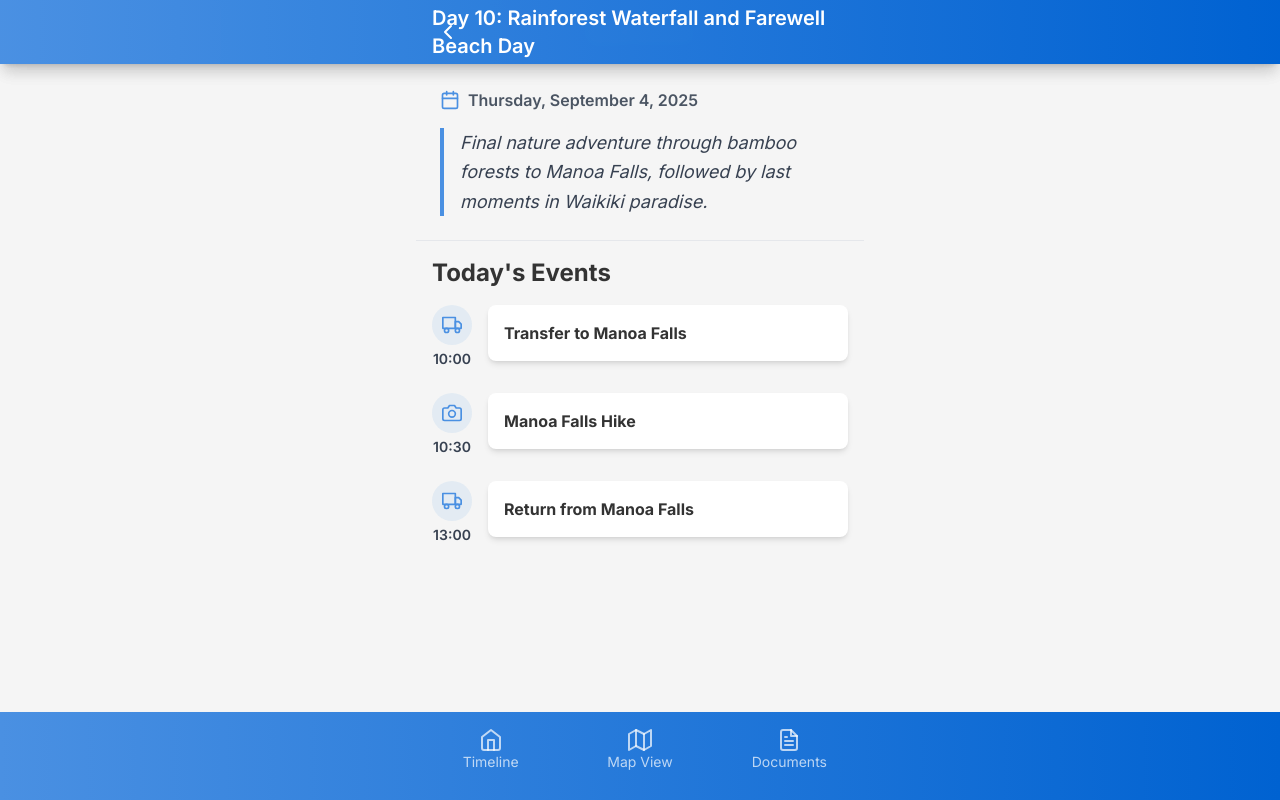
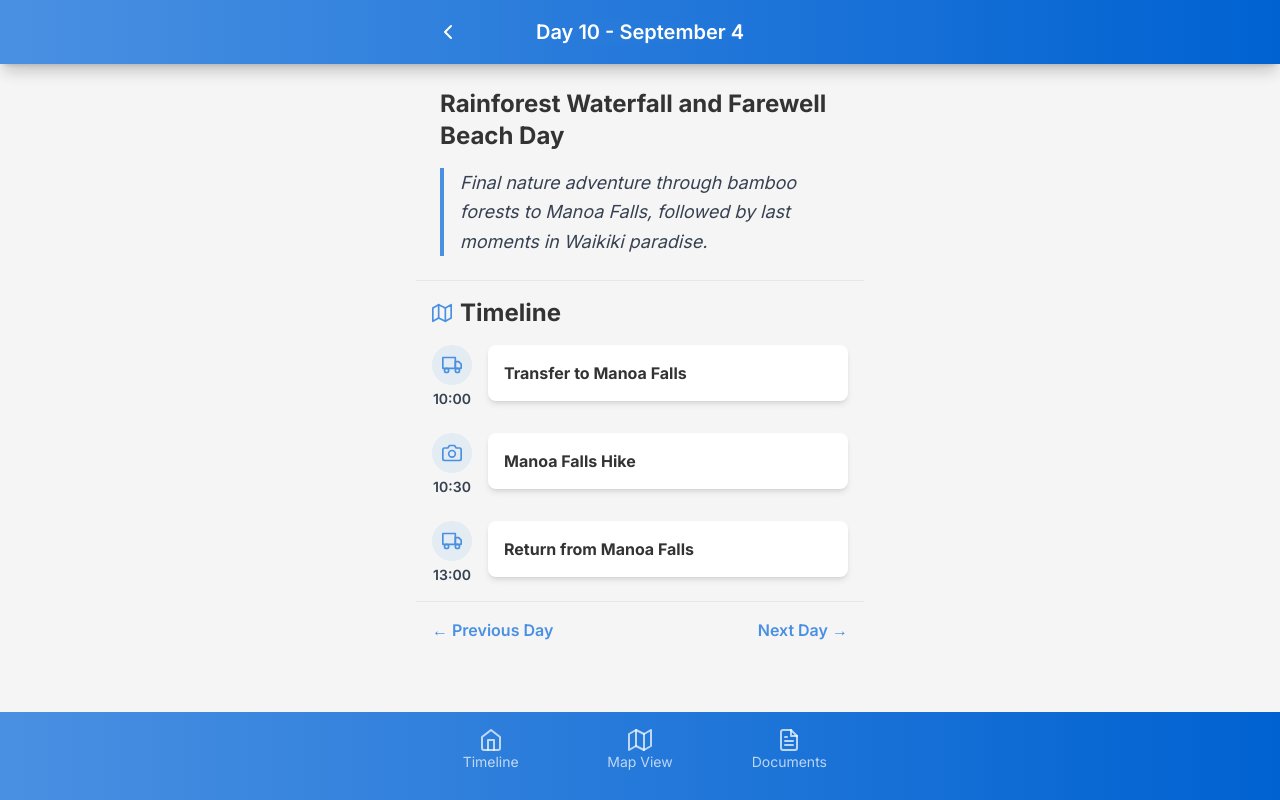
Before and after one commit to oblanao/usa-2025-app, a Next.js app: page /destinations/honolulu/day/10 in a window 1280 px wide. Built offline with nearby package versions, Linux system fonts and the light colour scheme.

Commit message:
improves individual day page

```diff
--- a/src/app/destinations/[id]/day/[day_index]/page.tsx
+++ b/src/app/destinations/[id]/day/[day_index]/page.tsx
@@ -3,7 +3,8 @@ import Header from "@/app/components/Header";
 import TimelineCard from "@/app/components/TimelineCard";
 import { Event } from "@/app/lib/types";
 import { notFound } from "next/navigation";
-import { Calendar } from "react-feather";
+import Link from "next/link";
+import { Map } from "react-feather";
 
 type DayPageProps = {
   params: Promise<{
@@ -26,24 +27,23 @@ export default async function DayPage(props: DayPageProps) {
     (event) => event.day_index === day.day_index
   );
 
-  const formattedDate = new Date(day.date).toLocaleDateString("en-US", {
-    weekday: "long",
-    year: "numeric",
+  const shortHeaderDate = new Date(day.date).toLocaleDateString("en-US", {
     month: "long",
     day: "numeric",
   });
 
+  const previousDay =
+    day.day_index > 1 ? await getDayByIndex(day.day_index - 1) : undefined;
+  const nextDay = await getDayByIndex(day.day_index + 1);
+
   return (
     <>
       <Header
-        title={`Day ${day.day_index}: ${day.brief_title}`}
+        title={`Day ${day.day_index} - ${shortHeaderDate}`}
         showBackButton
       />
       <div className="p-4 sm:p-6 border-b">
-        <div className="flex items-center space-x-2 text-gray-600">
-          <Calendar size={20} className="text-accent" />
-          <span className="font-semibold">{formattedDate}</span>
-        </div>
+        <h2 className="text-2xl font-bold text-text">{day.brief_title}</h2>
         <div className="mt-4 border-l-4 border-accent pl-4">
           <p className="text-lg italic text-gray-700 leading-relaxed">
             {day.description}
@@ -51,8 +51,9 @@ export default async function DayPage(props: DayPageProps) {
         </div>
       </div>
       <div className="p-4">
-        <h2 className="text-2xl font-bold text-text mb-4">
-          Today&apos;s Events
+        <h2 className="text-2xl font-bold text-text mb-4 flex items-center">
+          <Map size={20} className="text-accent mr-2" />
+          Timeline
         </h2>
         <div className="space-y-6">
           {dayEvents.map((event: Event) => (
@@ -60,6 +61,28 @@ export default async function DayPage(props: DayPageProps) {
           ))}
         </div>
       </div>
+      <div className="p-4 border-t flex items-center justify-between">
+        <div>
+          {previousDay && (
+            <Link
+              href={`/destinations/${params.id}/day/${previousDay.day_index}`}
+              className="text-accent font-semibold hover:underline"
+            >
+              ← Previous Day
+            </Link>
+          )}
+        </div>
+        <div>
+          {nextDay && (
+            <Link
+              href={`/destinations/${params.id}/day/${nextDay.day_index}`}
+              className="text-accent font-semibold hover:underline"
+            >
+              Next Day →
+            </Link>
+          )}
+        </div>
+      </div>
     </>
   );
 }
```
Also changed, not shown: 1 other file (tests, documents, lock files or other folders).
